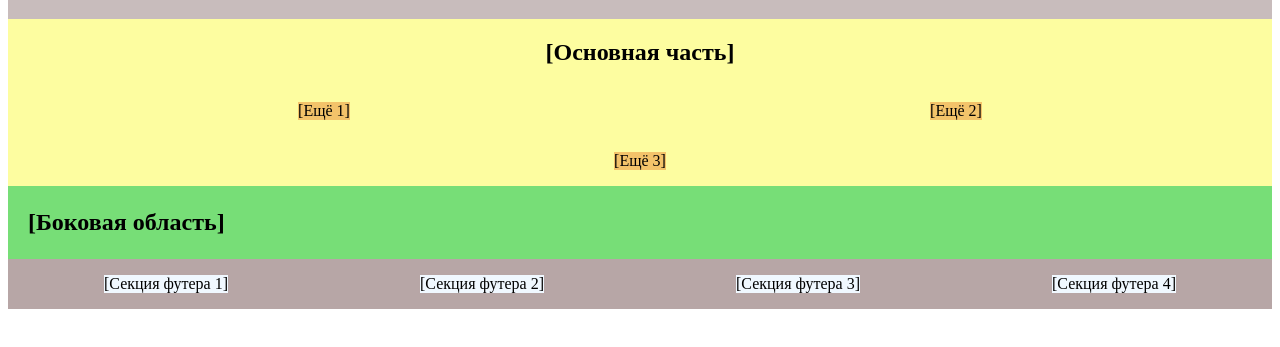
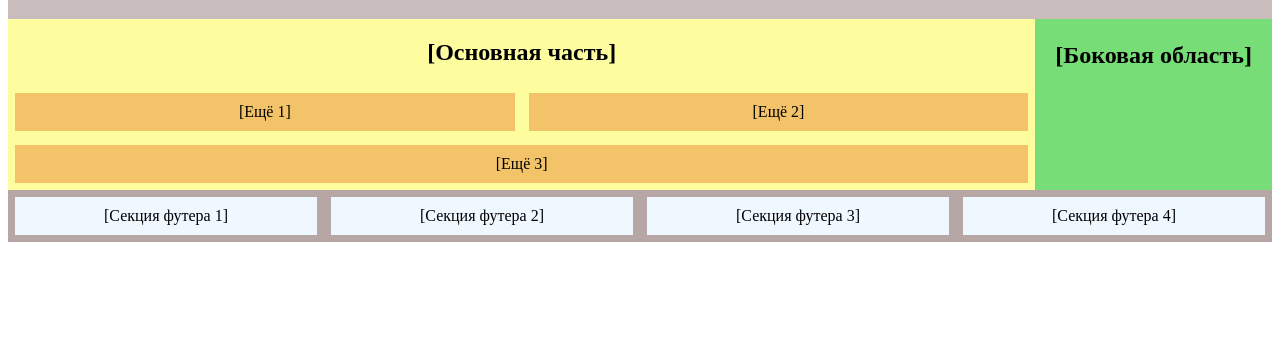
Before and after one commit to Vikus228/hw5, a plain HTML site: page index.html in a window 1280 px wide. Shown: the part 69-416 px from the top of the page. Drawn offline with Linux system fonts and the light colour scheme.

```diff
--- a/index.html
+++ b/index.html
@@ -22,11 +22,10 @@
                 <p>[Ещё 3]</p>
             </div>
         </div>
+        <div id="part2">
+            <h2>[Боковая область]</h2>
+        </div>
     </main>
-
-    <aside id="part2">
-        <h2>[Боковая область]</h2>
-    </aside>
 
     <footer>
         <p>[Секция футера 1]</p>
--- a/style.css
+++ b/style.css
@@ -54,3 +54,11 @@
 footer p {
     background-color: aliceblue;
 }
+
+p {
+    display: flex;
+    justify-content: center;
+    flex-grow: 1;
+    padding: 10px;
+    margin: 7px;
+}
```
